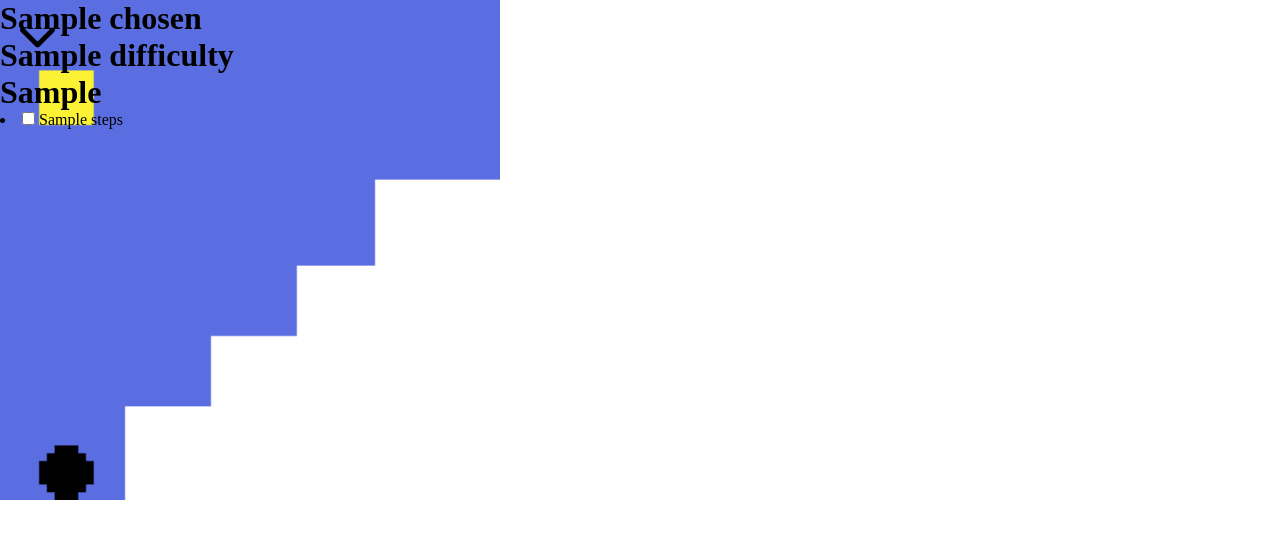
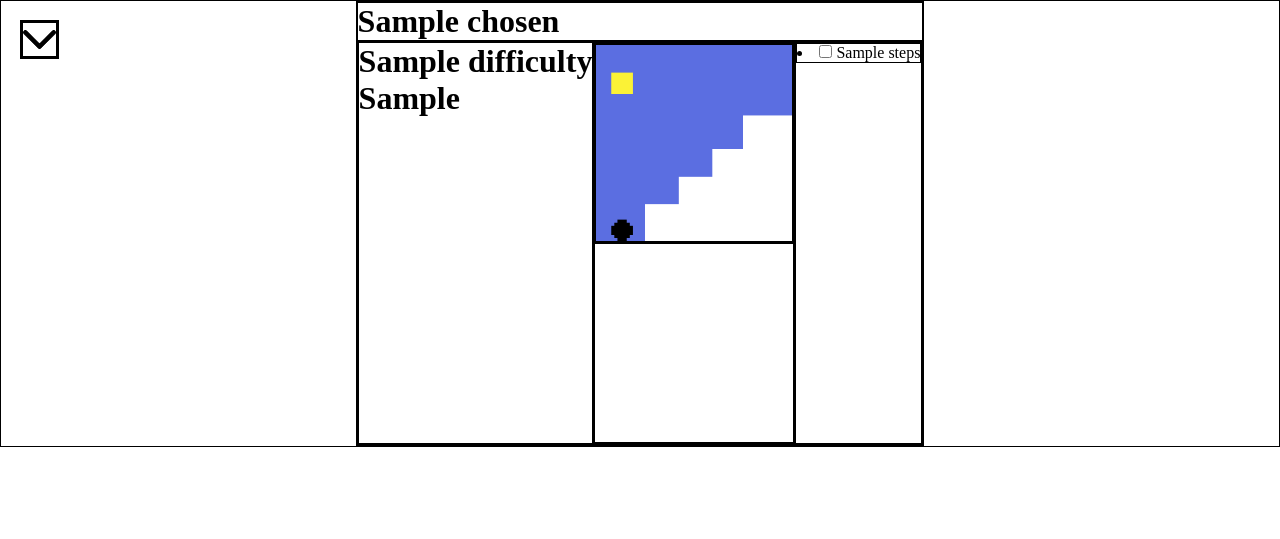
Before and after one commit to GartholomewIII/lets-build, a Django app: template LetsBuild/app/templates/app/index.html in a window 1280 px wide. Shown: the top 539 px of the page. Run offline with Django 5.2, Linux system fonts and the light colour scheme; the template is opened without the code that fills it: most values are stand-ins (such as "Sample title", 1, 10 or a date in 2020).

Commit message:
moving to another coffee shop <3

```diff
--- a/LetsBuild/LetsBuild/static/project-dashboard.css
+++ b/LetsBuild/LetsBuild/static/project-dashboard.css
@@ -20,11 +20,43 @@
 }
 /* xl ≥1200px */
 @media (min-width: 1200px) {
+    div {
+        border: 1px solid black;
+    }
+    .content-parent {
+        width: 100%;
+        height: 100%;
+        display: flex;
+        justify-content: center;
+        align-items: center;
+    }
+
+
+    .main-content {
+        display: flex;
+        flex-direction: column;
+
+    }
+
+    .bottom-cont {
+        display: flex;
+        flex-direction: row;
+    }
+
+    .top-center {
+        width: 200px;
+        height: 200px;
+    }
+
+    .bottom-center {
+        width: 200px;
+        height: 200px;
+    }
 
 
     .gif-example {
-        width: 500px;
-        height: 500px;
+        width: 100%;
+        height: 100%;
         background-image: url('assets/lets-build-center.gif');
         background-size: cover;   /* or contain */
         background-repeat: no-repeat;
--- a/LetsBuild/app/templates/app/index.html
+++ b/LetsBuild/app/templates/app/index.html
@@ -10,21 +10,29 @@
 </head>
 <body>
 
-    <div class="gif-example"
-
-    <div class="project">
-        <div class="project-name-box">
+<div class="content-parent">
+    <div class=main-content>
+        <div class="top-bar">
             <h1>{{ chosen.project_name }}</h1>
         </div>
 
-        <div class="difficulty-box">
+        <div class="bottom-cont">
+            <div class="left-bar">
                 <h1>{{ chosen.difficulty }}</h1>
-        </div>
-
-        <div class="areas-of-focus-box">
                 <h1>{{ chosen.areas_of_focus }}</h1>
             </div>
 
+            <div class="center-bar">
+                <div class="top-center">
+                    <div class="gif-example"></div>
+                </div>
+
+                <div class="bottom-center">
+
+                </div>
+            </div>
+
+            <div class="right-bar">
                 <div class="list-of-steps-box">
                     <ul id="todo-list"></ul>
                         {% for steps in chosen.list_of_steps %}
@@ -35,7 +43,13 @@
                         {% endfor %}
                     </ul>
                 </div>
+
             </div>
+        </div>
+
+    </div>
+</div>
+
 
     <div class="drop-down-positon">
         <div class="option-drop-down">
```
Lines whose indentation alone changed are shown as unchanged.
